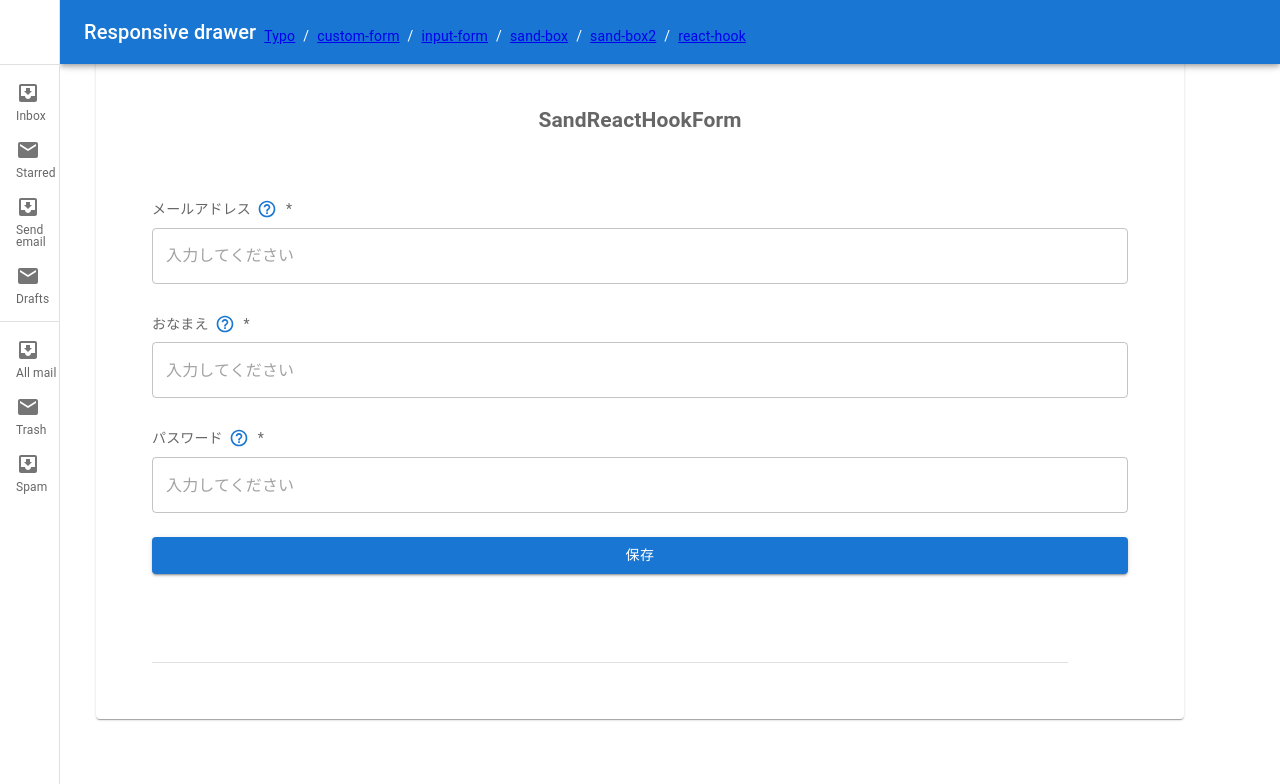
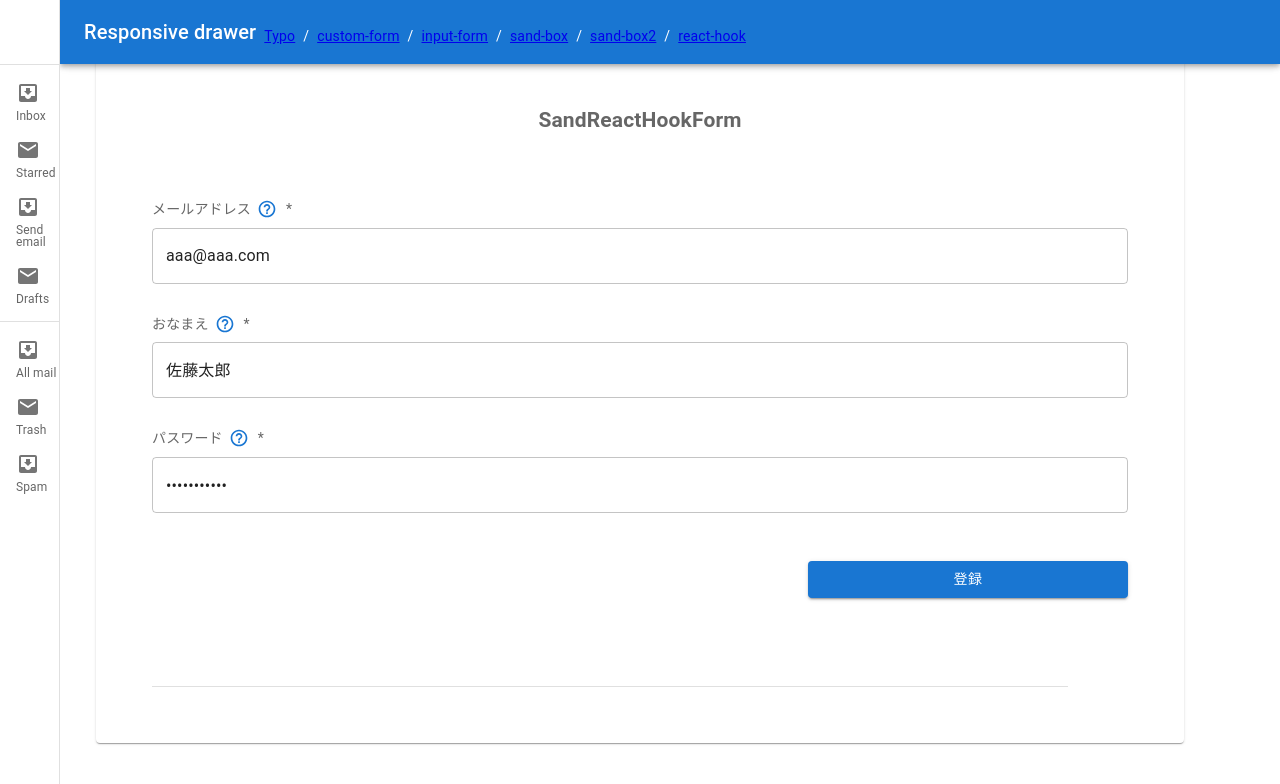
Before and after one commit to BoxPistols/MUI-SandBox_220430, a React (Create React App) app: page /react-hook in a window 1280 px wide. Shown: the top 784 px of the page. Built offline with nearby package versions, Linux system fonts and the light colour scheme.

Commit message:
Move on RHF / Label-UI ToolTip / Submit Buttons

```diff
--- a/src/components/Form/FormSubmit.tsx
+++ b/src/components/Form/FormSubmit.tsx
@@ -1,35 +1,74 @@
-import { Button } from '@mui/material'
-import React, { BaseSyntheticEvent, FC, ReactNode } from 'react'
+import { Stack, Button, Grid } from '@mui/material'
+import React, { FC } from 'react'
 
 // Types
 type Props = Partial<{
   ButtonTitle: string
-  /** Add Type */
-  color: 'primary' | 'secondary' | 'success'
+  color:
+    | 'inherit'
+    | 'primary'
+    | 'secondary'
+    | 'success'
+    | 'error'
+    | 'info'
+    | 'warning'
   size: 'small' | 'medium' | 'large'
-  variant: any
-  onClick: any
-  // onClick: BaseSyntheticEvent<object, any, any> | undefined
-  // onClick: (event: React.FormEvent<HTMLFormElement>) => void
+  variant: 'contained' | 'outlined' | 'text'
+  event: React.MouseEvent<HTMLButtonElement, MouseEvent>
+  onClick: (
+    e?: React.BaseSyntheticEvent<object, any, any> | undefined
+  ) => Promise<void>
+  // cancel
+  CancelButtonTitle: string
+  cancel: boolean
+  CancelSubmit: () => void
 }>
 
 export const FormSubmit: FC<Props> = ({
   ButtonTitle,
-  onClick,
+  event,
   color,
   variant,
   size,
+  // onClick,
+  cancel,
+  CancelButtonTitle,
+  CancelSubmit,
+  ...props
 }) => {
   return (
     <>
+      <Stack
+        sx={{
+          mt: 3,
+          display: 'grid',
+          justifyContent: 'flex-end',
+          gridTemplateColumns:
+            'repeat(auto-fit, minmax(min(240px, 320px), 320px))',
+          gap: '1rem',
+        }}
+      >
+        {/* <Grid container spacing={3}> */}
+        {cancel && (
+          // <Grid item md={6}>
+          <Button onClick={CancelSubmit} variant="outlined">
+            {CancelButtonTitle ? CancelButtonTitle : 'キャンセル'}
+          </Button>
+          // </Grid>
+        )}
+        {/* <Grid item md={6}> */}
         <Button
           color={color ? color : 'primary'}
           variant={variant ? variant : 'contained'}
           size={size}
-        onClick={onClick}
+          onClick={() => event}
+          {...props}
         >
           {ButtonTitle ? ButtonTitle : '保存'}
         </Button>
+        {/* </Grid> */}
+        {/* </Grid> */}
+      </Stack>
     </>
   )
 }
--- a/src/components/Form/SandReactHookForm.tsx
+++ b/src/components/Form/SandReactHookForm.tsx
@@ -75,6 +75,7 @@ export const SandReactHookForm: FC = ({}) => {
               error={'email' in errors}
               helperText={errors.email?.message}
               {...register('email')}
+              defaultValue="aaa@aaa.com"
             />
           </FormControl>
 
@@ -84,7 +85,6 @@ export const SandReactHookForm: FC = ({}) => {
               labelTitle="おなまえ"
               TooltipTitleIconComponent="Lorem ipsum dolor sit amet consectetur adipisicing elit. Autem laboriosam?"
             />
-
             <TextField
               id="name"
               placeholder="入力してください"
@@ -93,6 +93,7 @@ export const SandReactHookForm: FC = ({}) => {
               error={'name' in errors}
               helperText={errors.name?.message}
               {...register('name')}
+              defaultValue="佐藤太郎"
             />
           </FormControl>
 
@@ -111,21 +112,19 @@ export const SandReactHookForm: FC = ({}) => {
               error={'password' in errors}
               helperText={errors.password?.message}
               {...register('password')}
+              defaultValue="ABCDEFG!000"
             />
           </FormControl>
 
-          <FormSubmit onClick={handleSubmit(onSubmit)} />
-
-          {/* <FormControl>
-            <Button
-              color="primary"
-              variant="contained"
-              size="large"
+          <FormControl>
+            <FormSubmit
               onClick={handleSubmit(onSubmit)}
-            >
-              作成
-            </Button>
-          </FormControl> */}
+              ButtonTitle="登録"
+              // has cancel button
+              // cancel
+              // CancelSubmit={() => console.log('cancel test')}
+            />
+          </FormControl>
         </Stack>
         {/* </Box> */}
       </Container>
```
Lines whose indentation alone changed are shown as unchanged.
